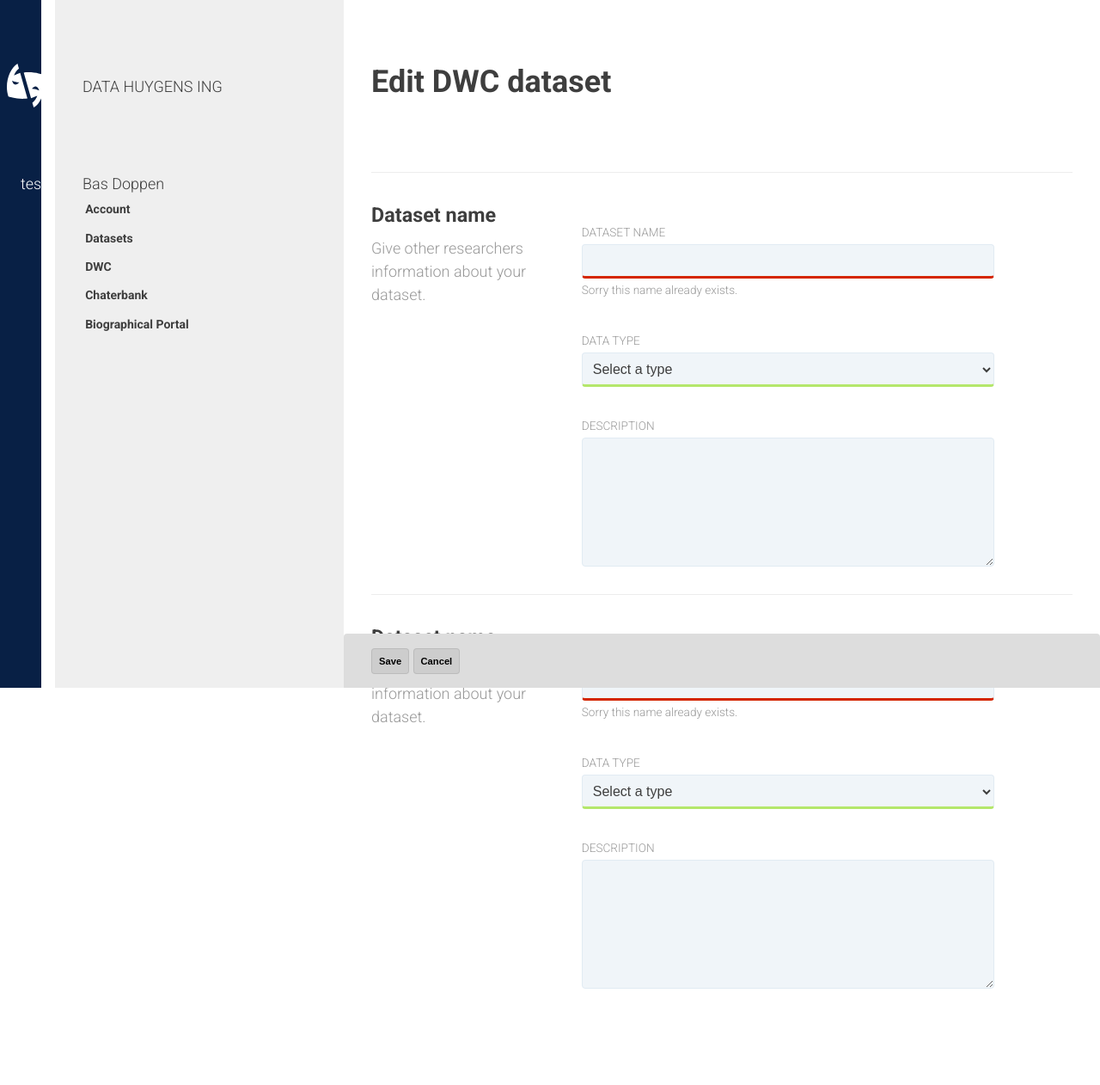
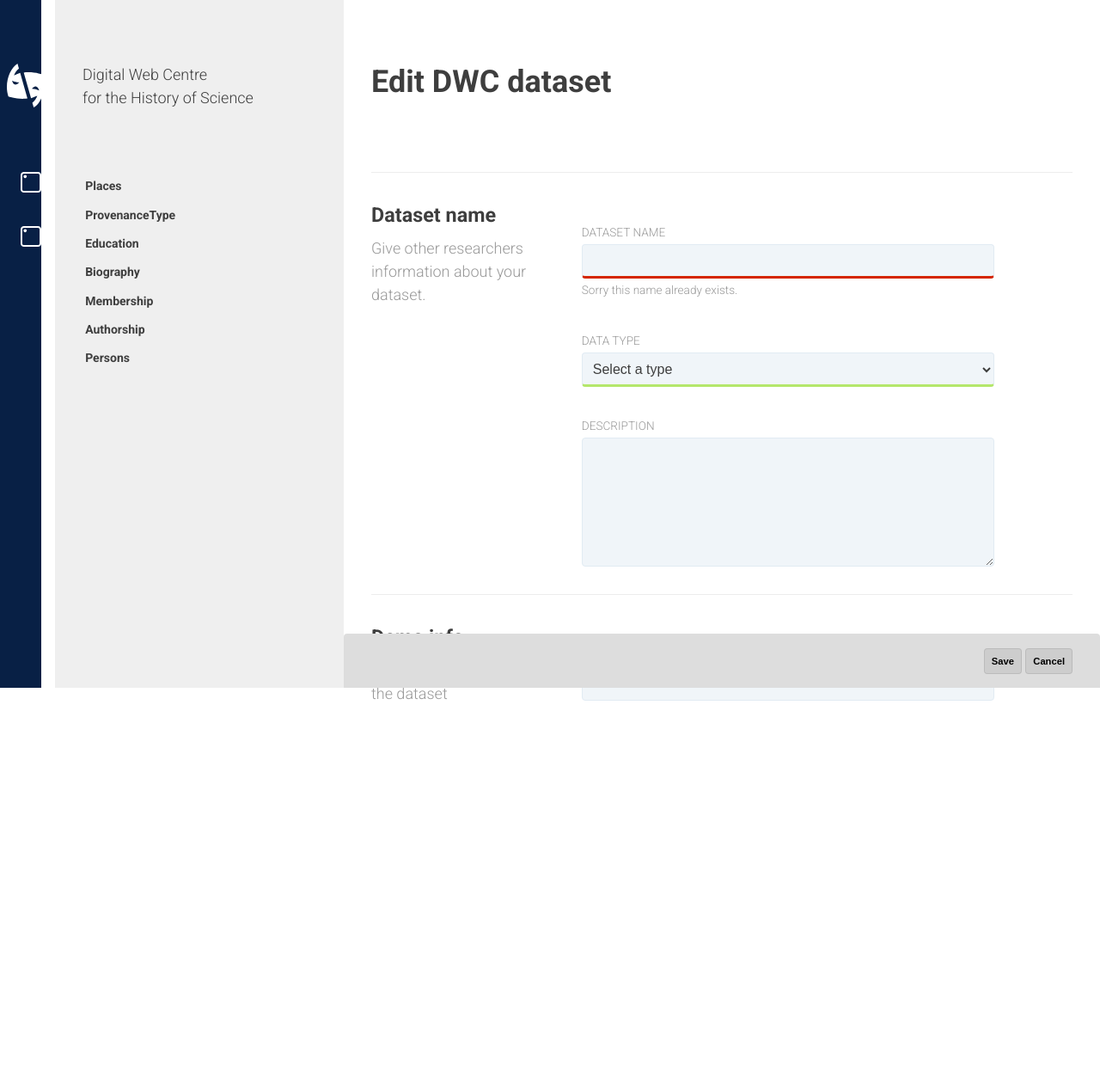
Before and after one commit to knaw-huc/Huc-css-util, a PHP site: page /tim-edit.html in a window 1280 px wide. Shown: the whole page at 86% size. After the commit the page ends 932 px from the top, so only its background shows below. Run offline with PHP 8.4, Linux system fonts and the light colour scheme.

Commit message:
form items

```diff
--- a/_dist/css/huc-util-huc.css
+++ b/_dist/css/huc-util-huc.css
@@ -245,7 +245,10 @@ button {
 .hcStickyFooter > * {
   padding-top: 1rem;
   padding-bottom: 1rem;
-  border-radius: 4px 4px 0 0; }
+  border-radius: 4px 4px 0 0;
+  display: flex;
+  flex-direction: row;
+  justify-content: space-between; }
 
 .hcContentContainer {
   display: flex;
--- a/_dist/css/huc-util-huygens.css
+++ b/_dist/css/huc-util-huygens.css
@@ -245,7 +245,10 @@ button {
 .hcStickyFooter > * {
   padding-top: 1rem;
   padding-bottom: 1rem;
-  border-radius: 4px 4px 0 0; }
+  border-radius: 4px 4px 0 0;
+  display: flex;
+  flex-direction: row;
+  justify-content: space-between; }
 
 .hcContentContainer {
   display: flex;
--- a/_dist/css/huc-util-self.css
+++ b/_dist/css/huc-util-self.css
@@ -245,7 +245,10 @@ button {
 .hcStickyFooter > * {
   padding-top: 1rem;
   padding-bottom: 1rem;
-  border-radius: 4px 4px 0 0; }
+  border-radius: 4px 4px 0 0;
+  display: flex;
+  flex-direction: row;
+  justify-content: space-between; }
 
 .hcContentContainer {
   display: flex;
--- a/_dist/css/huc-util.css
+++ b/_dist/css/huc-util.css
@@ -245,7 +245,10 @@ button {
 .hcStickyFooter > * {
   padding-top: 1rem;
   padding-bottom: 1rem;
-  border-radius: 4px 4px 0 0; }
+  border-radius: 4px 4px 0 0;
+  display: flex;
+  flex-direction: row;
+  justify-content: space-between; }
 
 .hcContentContainer {
   display: flex;
--- a/_dist/css/style.css
+++ b/_dist/css/style.css
@@ -245,7 +245,10 @@ button {
 .hcStickyFooter > * {
   padding-top: 1rem;
   padding-bottom: 1rem;
-  border-radius: 4px 4px 0 0; }
+  border-radius: 4px 4px 0 0;
+  display: flex;
+  flex-direction: row;
+  justify-content: space-between; }
 
 .hcContentContainer {
   display: flex;
--- a/_dist/tim-edit.html
+++ b/_dist/tim-edit.html
@@ -24,7 +24,7 @@
         <div class="hcHeadSpace"><img src="images/logo-timbuctoo.svg" alt="logo KNAW Humanities Cluster" class="logo"></div>
 
         <nav>
-          test
+          <a href="#"><img src="images/icons/prdct-br-pages.svg" alt="Pages" class="icon">Account</a><a href="#"><img src="images/icons/prdct-br-pages.svg" alt="Pages" class="icon">Datasets</a> <a href="#" class="sub">&nbsp;&nbsp;&nbsp;&nbsp;&nbsp;&nbsp;&nbsp;&nbsp;DWC</a> <a href="#" class="sub">&nbsp;&nbsp;&nbsp;&nbsp;&nbsp;&nbsp;&nbsp;&nbsp;Chaterbank</a> <a href="#" class="sub">&nbsp;&nbsp;&nbsp;&nbsp;&nbsp;&nbsp;&nbsp;&nbsp;Biographical Portal</a>
         </nav>
 
 
@@ -32,19 +32,22 @@
       </div>
       <div class="colorBgGrey hcBlockScroll hcBasicSideMargin">
         <div class="hcHeadSpace">
-          DATA HUYGENS ING
+          Digital Web Centre <br>for the History of Science
         </div>
-        <div class="hcLoginInfo">
+        <!-- <div class="hcLoginInfo">
           Bas Doppen
-        </div>
+        </div> -->
 
         <nav id="navigationFromHeaders" class="navigation hcAlignVertical">
 
-          <a href="#">Account</a>
-          <a href="#">Datasets</a>
-          <a href="#" class="sub">DWC</a>
-          <a href="#" class="sub">Chaterbank</a>
-          <a href="#" class="sub">Biographical Portal</a>
+        <a href="#">Places</a>
+        <a href="#">ProvenanceType</a>
+        <a href="#">Education</a>
+        <a href="#">Biography</a>
+        <a href="#">Membership</a>
+        <a href="#">Authorship</a>
+        <a href="#">Persons</a>
+
         </nav>
       </div>
     </div>
@@ -59,6 +62,7 @@
 
 
     <div class="hcForm hcBasicSideMargin">
+      <!--  Form stack-->
       <div class="hcFormStack">
         <div class="hcStackInfo">
           <h2>Dataset name</h2>
@@ -92,52 +96,50 @@
         </div>
 
       </div>
-    </div>
 
-    <div class="hcForm hcBasicSideMargin">
+      <!--  Form stack-->
       <div class="hcFormStack">
         <div class="hcStackInfo">
-          <h2>Dataset name</h2>
-          <div class="hcTxtColorGreyMid">Give other researchers information about your dataset.</div>
+          <h2>Demo info</h2>
+          <div class="hcTxtColorGreyMid">Add some more info about the dataset</div>
         </div>
+        <div class="hcStackFormItems">
 
-        <div class="hcStackFormItems">
+
+
+
+          <!--  item-->
           <div class="hcFormItem hcMarginBottom2">
-            <label class="hcLabel" for="f1">Dataset name</label>
-            <input type="text" id="f1" class="hcFeedbackError">
-            <div class="hcSmallTxt hcTxtColorGreyMid">Sorry this name already exists.</div>
-          </div>
+            <label class="hcLabel" for="f4">Researcher</label>
+            <input type="text" id="f4" class="">
+            <div class="hcSmallTxt hcTxtColorGreyMid"></div>
+          </div><!--  //item-->
 
-          <div class="hcFormItem hcMarginBottom2">
 
-            <label class="hcLabel" for="city">Data type</label>
-            <select id="city" class="hcFeedbackSucces">
-              <option value="1">Select a type</option>
-              <option value="2">Arnhem</option>
-              <option value="3">The Hague</option>
-            </select>
-            <div class="hcSmallTxt hcTxtColorGreyMid"></div>
 
-          </div>
 
-          <div class="hcFormItem hcMarginBottom2">
-            <label class="hcLabel" for="f3">Description</label>
-            <textarea name="name"  class="" id="f3"></textarea>
-            <div class="hcSmallTxt hcTxtColorGreyMid"></div>
-          </div>
+
         </div>
-
       </div>
     </div>
 
 
 
 
+
+
   </div>
+  <!--  sticky footer-->
   <div class="hcStickyFooter hcContentContainer">
     <div class="hcBasicSideMargin colorBgGreyPlus">
-      <button>Save</button>
-      <button>Cancel</button>
+      <div class="buttons-infoot">
+
+      </div>
+      <div class="buttons-infoot">
+        <button>Save</button>
+        <button>Cancel</button>
+      </div>
+
     </div>
 
 
--- a/content/data/site.json
+++ b/content/data/site.json
@@ -56,7 +56,7 @@
       "template": "tim-edit",
       "brand": "-huygens",
       "logo": "logo-timbuctoo.svg",
-      "productBar":"test",
+      "productBar":"<a href=\"#\"><img src=\"images/icons/prdct-br-pages.svg\" alt=\"Pages\" class=\"icon\">Account</a><a href=\"#\"><img src=\"images/icons/prdct-br-pages.svg\" alt=\"Pages\" class=\"icon\">Datasets</a> <a href=\"#\" class=\"sub\">&nbsp;&nbsp;&nbsp;&nbsp;&nbsp;&nbsp;&nbsp;&nbsp;DWC</a> <a href=\"#\" class=\"sub\">&nbsp;&nbsp;&nbsp;&nbsp;&nbsp;&nbsp;&nbsp;&nbsp;Chaterbank</a> <a href=\"#\" class=\"sub\">&nbsp;&nbsp;&nbsp;&nbsp;&nbsp;&nbsp;&nbsp;&nbsp;Biographical Portal</a>",
 
       "isPage": true,
       "title": "Timbuctoo edit"
--- a/src/scss/_misc.scss
+++ b/src/scss/_misc.scss
@@ -11,4 +11,7 @@
   padding-top: 1rem;
   padding-bottom: 1rem;
   border-radius: #{$basicBorderRadius} #{$basicBorderRadius} 0 0;
+  display: flex;
+  flex-direction: row;
+  justify-content: space-between;
 }
```
Also changed, not shown: src/templates/tim-edit.html (+47 -13 lines).
